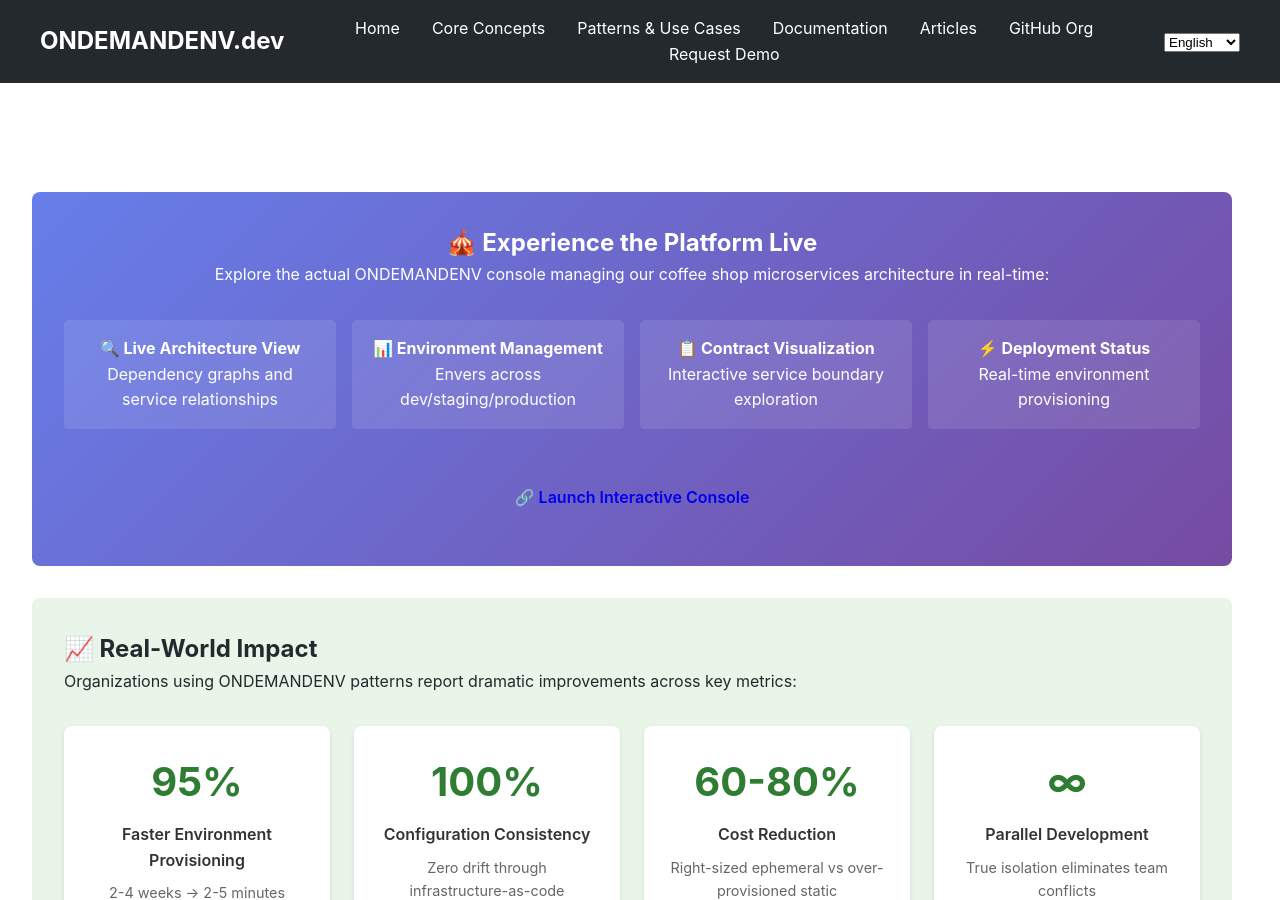
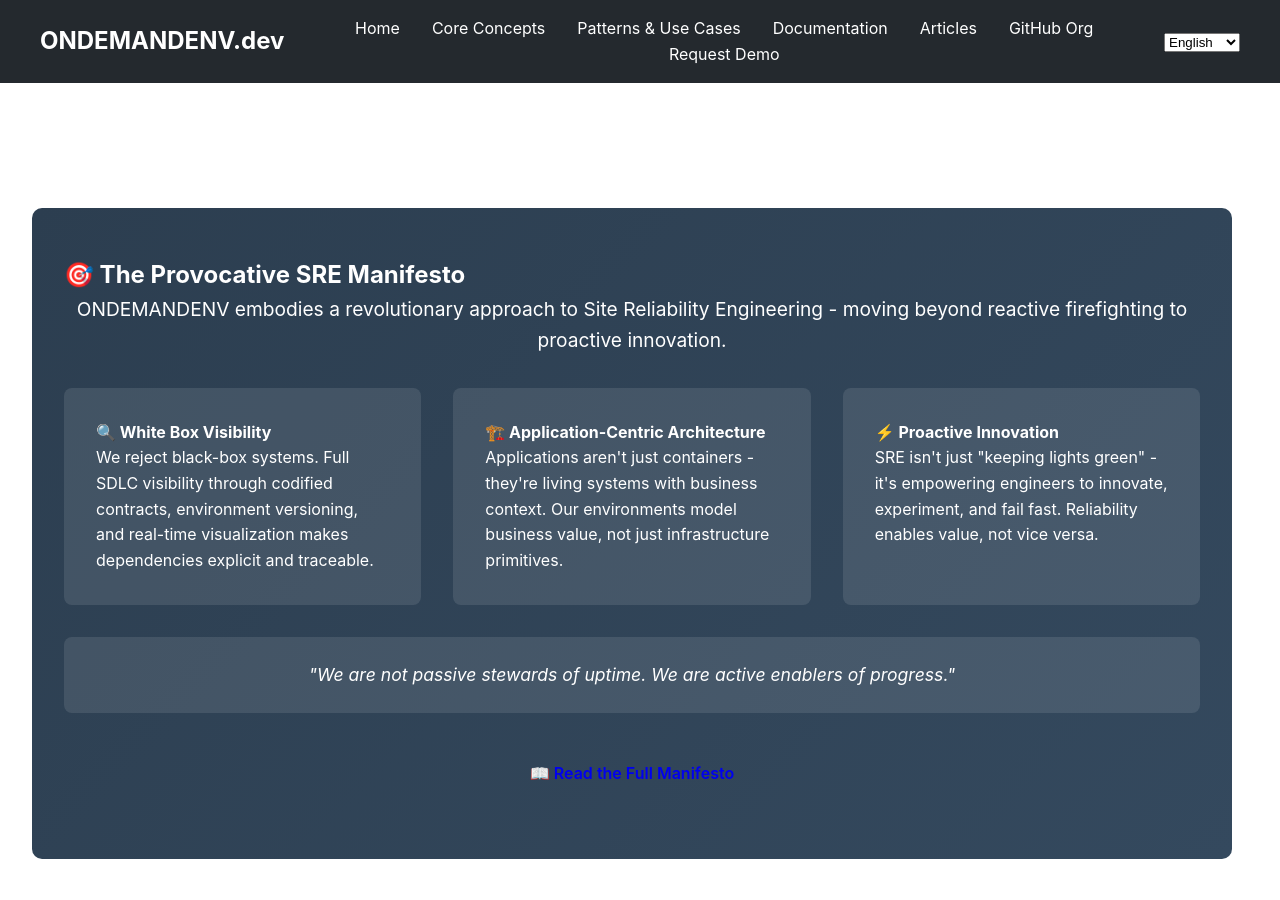
Before and after one commit to ondemandenv/ondemandenv.github.io, a Jekyll site: the page index.html, which Jekyll copies as it is, in a window 1280 px wide and 900 px high, scrolled down 1850 px. Built offline with Jekyll 4.4.1, drawn with Linux system fonts in a browser that asks for light colours; some of the changed text lies outside the part shown.

Commit message:
the provocative SRE

```diff
--- a/articles.html
+++ b/articles.html
@@ -51,6 +51,10 @@
     <p>Explore deeper dives into the concepts, challenges, and solutions related to ONDEMANDENV and modern software development practices.</p>
 
     <ul class="articles-list">
+        <li>
+            <h3><a href="articles/provocative-sre-manifesto/">The Provocative SRE Manifesto</a></h3>
+            <p>A foundational manifesto that challenges traditional Site Reliability Engineering approaches. Transforms SRE from reactive firefighting to proactive innovation, advocating for white-box visibility, application-centric environments, and human creativity. This represents the philosophical foundation behind ONDEMANDENV.dev.</p>
+        </li>
         <li>
             <h3><a href="articles/github_workflow/">Taming the Complexity: Moving Beyond YAML for Robust GitHub Actions Workflows</a></h3>
             <p>Explores the challenges of YAML-centric GitHub Actions workflows and proposes a robust solution: offloading complex build and deployment logic to scripts or code within the repository itself, treating this logic as an integral part of the application.</p>
--- a/index.html
+++ b/index.html
@@ -293,6 +293,33 @@
         </div>
     </section>
 
+    <section id="manifesto" style="background: linear-gradient(135deg, #2c3e50 0%, #34495e 100%); color: white; padding: 3rem 2rem; border-radius: 10px; margin: 3rem 0;">
+        <h2>🎯 The Provocative SRE Manifesto</h2>
+        <p style="font-size: 1.2rem; margin-bottom: 2rem; text-align: center;">ONDEMANDENV embodies a revolutionary approach to Site Reliability Engineering - moving beyond reactive firefighting to proactive innovation.</p>
+
+        <div style="display: grid; grid-template-columns: repeat(auto-fit, minmax(300px, 1fr)); gap: 2rem; margin: 2rem 0;">
+            <div style="background: rgba(255,255,255,0.1); padding: 2rem; border-radius: 8px;">
+                <h4>🔍 White Box Visibility</h4>
+                <p>We reject black-box systems. Full SDLC visibility through codified contracts, environment versioning, and real-time visualization makes dependencies explicit and traceable.</p>
+            </div>
+            <div style="background: rgba(255,255,255,0.1); padding: 2rem; border-radius: 8px;">
+                <h4>🏗️ Application-Centric Architecture</h4>
+                <p>Applications aren't just containers - they're living systems with business context. Our environments model business value, not just infrastructure primitives.</p>
+            </div>
+            <div style="background: rgba(255,255,255,0.1); padding: 2rem; border-radius: 8px;">
+                <h4>⚡ Proactive Innovation</h4>
+                <p>SRE isn't just "keeping lights green" - it's empowering engineers to innovate, experiment, and fail fast. Reliability enables value, not vice versa.</p>
+            </div>
+        </div>
+
+        <div style="text-align: center; margin-top: 2rem;">
+            <blockquote style="font-style: italic; font-size: 1.1rem; margin: 1.5rem 0; background: rgba(255,255,255,0.1); padding: 1.5rem; border-radius: 8px;">
+                "We are not passive stewards of uptime. We are active enablers of progress."
+            </blockquote>
+            <a href="articles/provocative-sre-manifesto/" class="btn btn-primary btn-enhanced">📖 Read the Full Manifesto</a>
+        </div>
+    </section>
+
     <section class="demo-console">
         <h2>🎪 Experience the Platform Live</h2>
         <p>Explore the actual ONDEMANDENV console managing our coffee shop microservices architecture in real-time:</p>
@@ -452,7 +479,7 @@
                     <tr>
                         <td style="padding: 1rem; border-bottom: 1px solid #e1e5e9;">
                             <strong>🔀 Tool Sprawl</strong><br>
-                            CloudFormation + Kubernetes + Terraform + Helm
+                            CloudFormation + Kubernetes + Terraform + Helm ...
                         </td>
                         <td style="padding: 1rem; border-bottom: 1px solid #e1e5e9;">
                             <strong>🔧 Unified CDK</strong><br>
```
Also changed, not shown: articles/provocative-sre-manifesto.md (added, +162 -0 lines).
